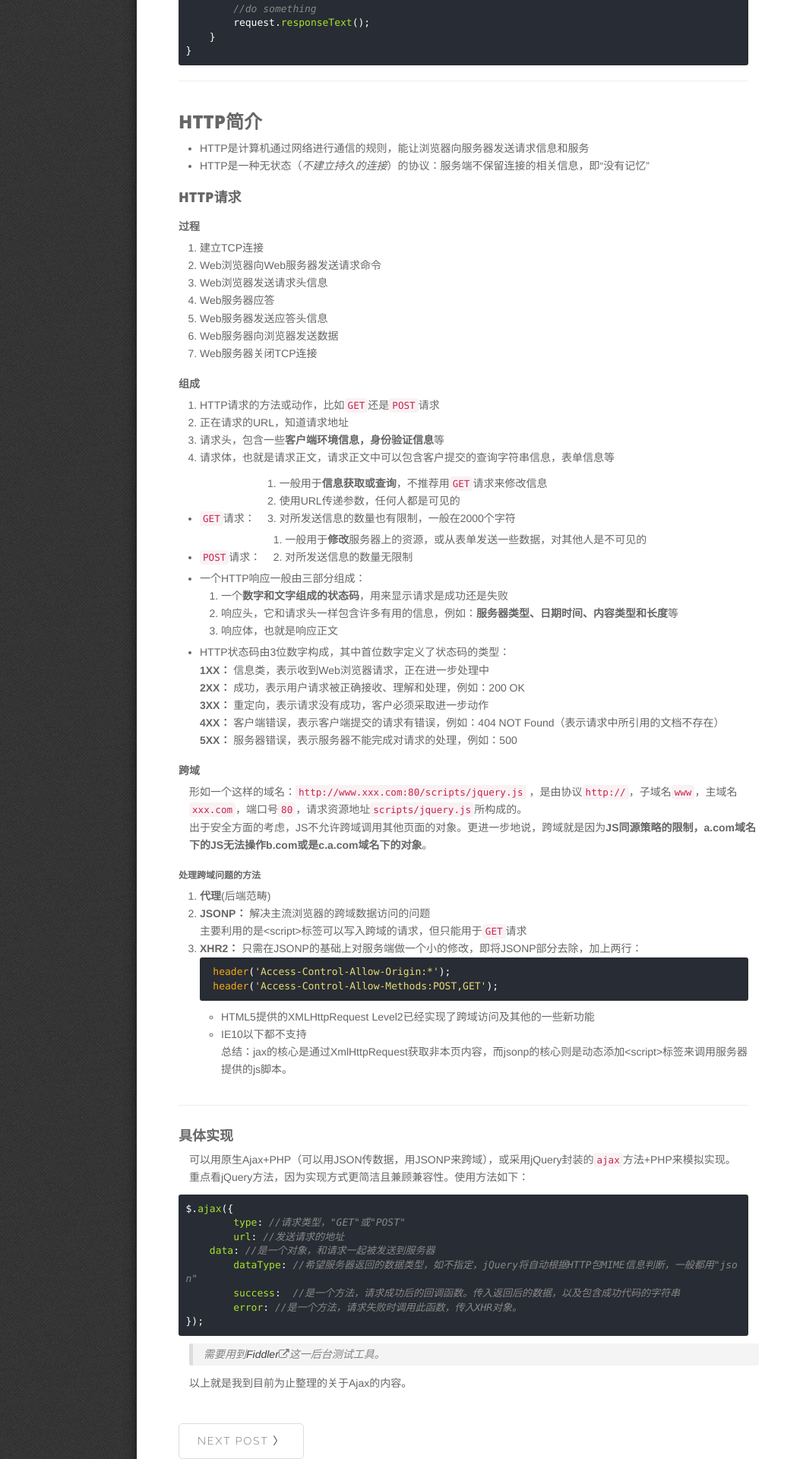
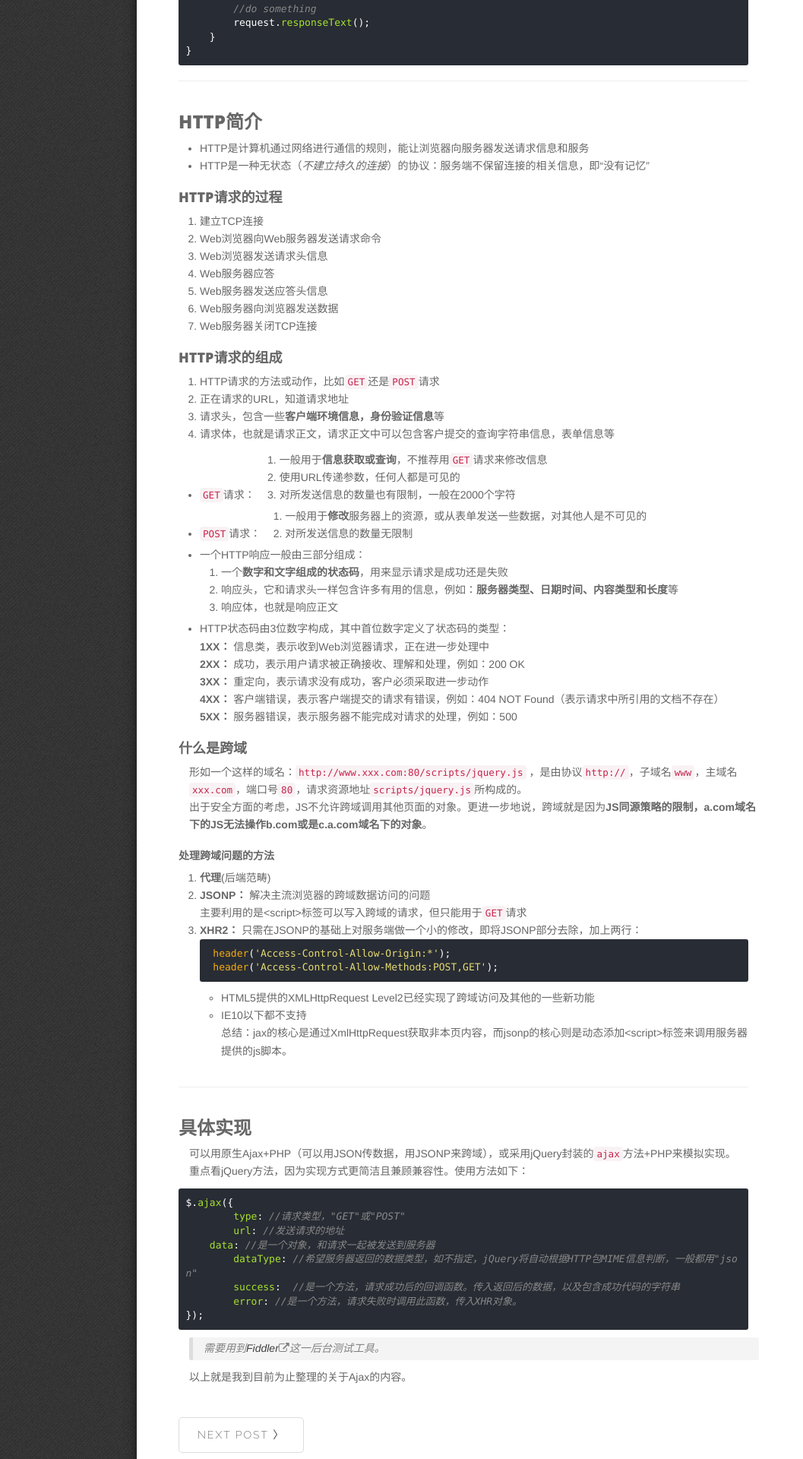
Before and after one commit to winjeysong/winjeysong.github.io, a Jekyll site: the page built from _posts/2016-11-02-brief-on-ajax.md, in a window 1280 px wide. Shown: the part 2115-4035 px from the top of the page at 76% size, without its empty margins (0-1057 px from the left). Built offline with Jekyll 4.4.1, drawn with Linux system fonts in a browser that asks for light colours; some web fonts are replaced; comment, search, counter and statistics services are not loaded.

Commit message:
Fix some bugs
1. Delete the tap highlight style
2. Edit one post title
3. Decrease the amount of offset in backtop.js

````diff
--- a/_posts/2016-11-02-brief-on-ajax.md
+++ b/_posts/2016-11-02-brief-on-ajax.md
@@ -94,9 +94,7 @@
 * HTTP是计算机通过网络进行通信的规则，能让浏览器向服务器发送请求信息和服务
 * HTTP是一种无状态（*不建立持久的连接*）的协议：服务端不保留连接的相关信息，即“没有记忆”
 
-#### HTTP请求
-
-##### 过程
+#### HTTP请求的过程
 1. 建立TCP连接
 2. Web浏览器向Web服务器发送请求命令
 3. Web浏览器发送请求头信息
@@ -105,7 +103,7 @@
 6. Web服务器向浏览器发送数据
 7. Web服务器关闭TCP连接
 
-##### 组成
+#### HTTP请求的组成
 1. HTTP请求的方法或动作，比如`GET`还是`POST`请求
 2. 正在请求的URL，知道请求地址
 3. 请求头，包含一些**客户端环境信息，身份验证信息**等
@@ -132,12 +130,12 @@
 <br>**4XX：** 客户端错误，表示客户端提交的请求有错误，例如：404 NOT Found（表示请求中所引用的文档不存在）
 <br>**5XX：** 服务器错误，表示服务器不能完成对请求的处理，例如：500
 
-##### 跨域
+#### 什么是跨域
 形如一个这样的域名：`http://www.xxx.com:80/scripts/jquery.js`
 ，是由协议`http://`，子域名`www`，主域名`xxx.com`，端口号`80`，请求资源地址`scripts/jquery.js`所构成的。
 <br>出于安全方面的考虑，JS不允许跨域调用其他页面的对象。更进一步地说，跨域就是因为**JS同源策略的限制，a.com域名下的JS无法操作b.com或是c.a.com域名下的对象**。
 
-###### 处理跨域问题的方法
+##### 处理跨域问题的方法
 1. **代理**(后端范畴)
 2. **JSONP：** 解决主流浏览器的跨域数据访问的问题
 <br>主要利用的是\<script>标签可以写入跨域的请求，但只能用于`GET`请求
@@ -152,7 +150,7 @@
 
 ***
 
-#### 具体实现
+### 具体实现
 可以用原生Ajax+PHP（可以用JSON传数据，用JSONP来跨域），或采用jQuery封装的`ajax`方法+PHP来模拟实现。
 <br>重点看jQuery方法，因为实现方式更简洁且兼顾兼容性。使用方法如下：
 ```javascript
--- a/css/clean-blog.css
+++ b/css/clean-blog.css
@@ -530,10 +530,6 @@
   color: white;
   background: transparent;
 }
-body {
-  -webkit-tap-highlight-color: #ADD6FF;
-}
-
 
 /* Optimize UserExperience */
 .navbar-default .navbar-toggle:focus,
--- a/js/backtop.js
+++ b/js/backtop.js
@@ -23,7 +23,7 @@
                 $('#back-top').fadeOut();
             }
             else{
-                $('#sideNav').offset({top:-$('#sideNav').height()+$('#sideNav>ul').outerHeight(true)*6});
+                $('#sideNav').offset({top:-$('#sideNav').height()+$('#sideNav>ul').outerHeight(true)*4});
             }
         });
 
````
